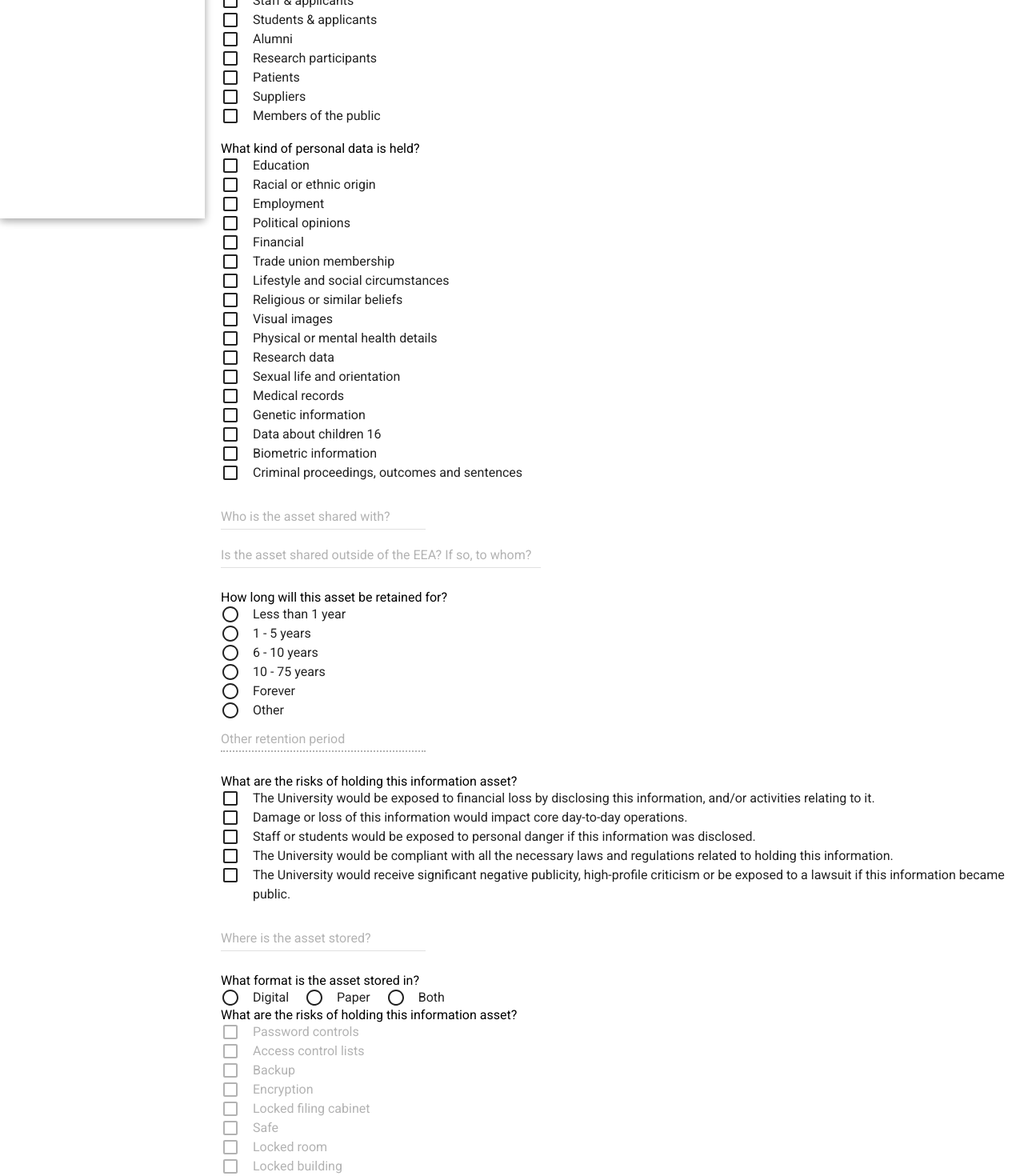
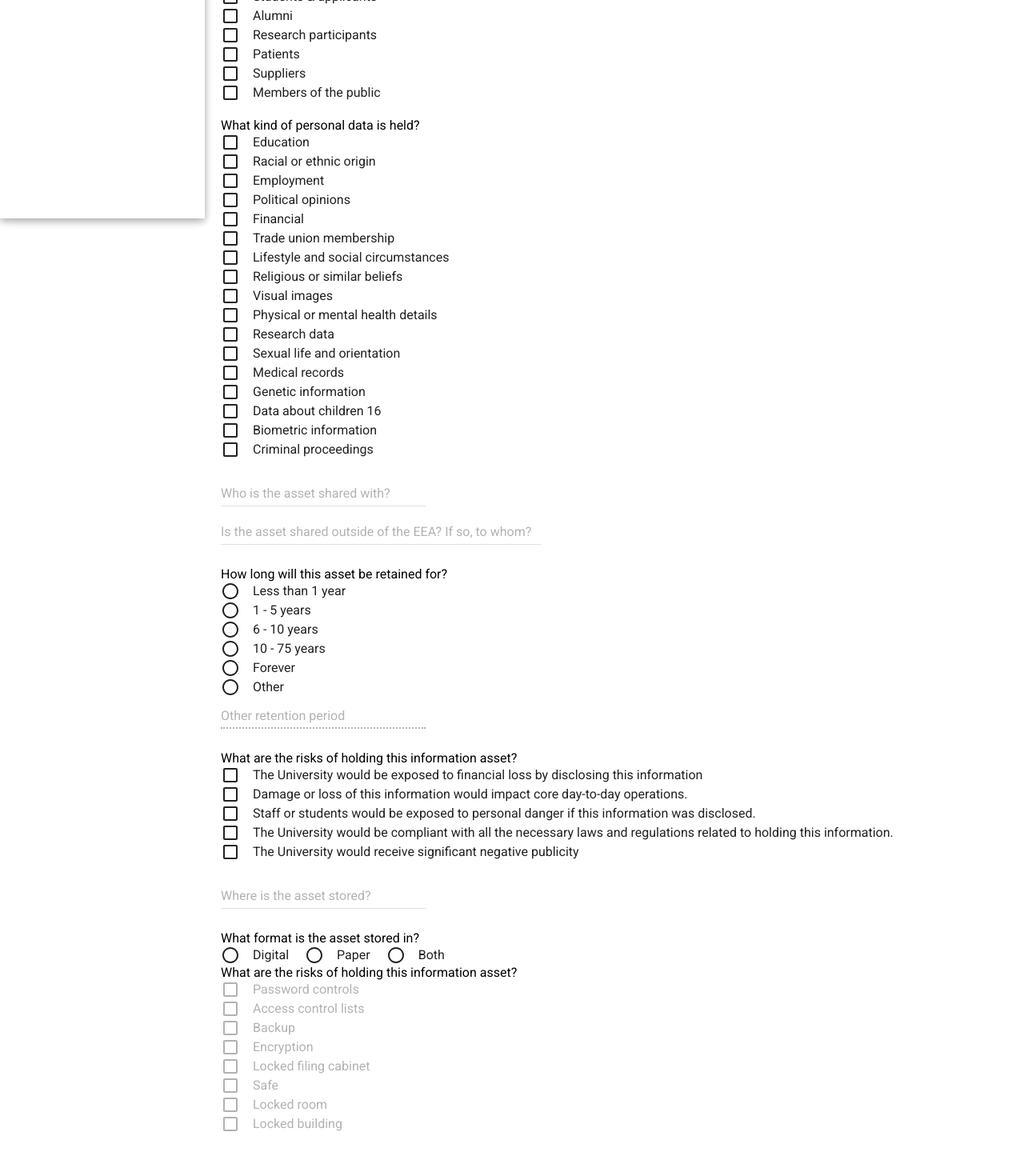
Before and after one commit to uisautomation/iar-frontend, a React (Create React App) app: page /asset/113e7968-c239-4efb-82cd-c7276e425e66 in a window 1280 px wide. Shown: the part 527-1997 px from the top of the page at 80% size. After the commit the page ends 1944 px from the top, so only its background shows below. Built offline with nearby package versions, Linux system fonts and the light colour scheme; no server answers.

Commit message:
grouped checkboxes within new CheckboxGroup

```diff
--- /dev/null
+++ b/src/components/CheckboxGroup.js
@@ -0,0 +1,37 @@
+import React, {Component} from 'react'
+import { Checkbox } from 'material-ui';
+
+/*
+  FIXME
+  */
+class CheckboxGroup extends Component {
+
+  constructor() {
+    super();
+  }
+
+  updateCheck(value) {
+    let index = this.props.values.indexOf(value);
+    if (index === -1) {
+      this.props.values.push(value);
+    } else {
+      this.props.values.splice(index, 1);
+    }
+    this.props.onChange(this.props.values);
+  }
+
+  render() {
+    var checkboxes = this.props.labels.map((item) => {
+      return <Checkbox
+        label={item.label}
+        disabled={this.props.disabled}
+        checked={this.props.values.indexOf(item.value) !== -1}
+        onCheck={() => this.updateCheck(item.value)}
+        key={item.value}
+      />
+    })
+    return <div>{checkboxes}</div>
+  };
+};
+
+export default CheckboxGroup
--- a/src/components/index.js
+++ b/src/components/index.js
@@ -1,5 +1,6 @@
 import AssetFormHeader from './AssetFormHeader';
 import AssetListHeader from './AssetListHeader';
+import CheckboxGroup from './CheckboxGroup';
 import Sidebar from './Sidebar';
 
-export { AssetFormHeader, AssetListHeader, Sidebar }
+export { AssetFormHeader, AssetListHeader, CheckboxGroup, Sidebar }
--- a/src/containers/AssetForm.js
+++ b/src/containers/AssetForm.js
@@ -1,5 +1,5 @@
 import React, { Component } from 'react'
-import { AssetFormHeader } from '../components'
+import { AssetFormHeader, CheckboxGroup } from '../components'
 import { AutoComplete, Checkbox, RadioButton, RadioButtonGroup, TextField } from 'material-ui';
 import _ from 'underscore'
 
@@ -10,6 +10,58 @@ const ENDPOINT_SEARCH = 'http://localhost:8080/search';
 const ENDPOINT_PEOPLE = 'http://localhost:8080/people/crsid/';
 
 const ACCESS_TOKEN = '5d4hVDHqpfddZSdmLK5qmk111rWqEJ_jZZyTslqROEI.vKZ5iO5_5_yz7dwdHTZH4riBfXbJWEfa8bWmUqxZ8tE';
+
+const DATA_SUBJECT_LABELS = [
+  {value: "staff", label: "Staff & applicants"},
+  {value: "students", label: "Students & applicants"},
+  {value: "alumni", label: "Alumni"},
+  {value: "research", label: "Research participants"},
+  {value: "patients", label: "Patients"},
+  {value: "supplier", label: "Suppliers"},
+  {value: "public", label: "Members of the public"},
+];
+
+const DATA_CATEGORY_LABELS = [
+  {value: 'education', label: "Education"},
+  {value: 'racial', label: "Racial or ethnic origin"},
+  {value: 'employment', label: "Employment"},
+  {value: 'political', label: "Political opinions"},
+  {value: 'financial', label: "Financial"},
+  {value: 'unions', label: "Trade union membership"},
+  {value: 'social', label: "Lifestyle and social circumstances"},
+  {value: 'religious', label: "Religious or similar beliefs"},
+  {value: 'visual', label: "Visual images"},
+  {value: 'health', label: "Physical or mental health details"},
+  {value: 'research', label: "Research data"},
+  {value: 'sexual', label: "Sexual life and orientation"},
+  {value: 'medical', label: "Medical records"},
+  {value: 'genetic', label: "Genetic information"},
+  {value: 'children', label: "Data about children 16"},
+  {value: 'biometric', label: "Biometric information"},
+  {value: 'criminal', label: "Criminal proceedings"},
+];
+
+const RISK_TYPE_LABELS = [
+  {value: 'financial', label: "The University would be exposed to financial loss by disclosing this information"},
+  {value: 'operational', label: "Damage or loss of this information would impact core day-to-day operations."},
+  {value: 'safety', label: "Staff or students would be exposed to personal danger if this information was disclosed."},
+  {value: 'compliance', label: "The University would be compliant with all the necessary laws and regulations related to holding this information."},
+  {value: 'reputational', label: "The University would receive significant negative publicity"},
+];
+
+const DIGITAL_STORAGE_SECURITY_LABELS = [
+  {value: 'pwd_controls', label: "Password controls"},
+  {value: 'acl', label: "Access control lists"},
+  {value: 'backup', label: "Backup"},
+  {value: 'encryption', label: "Encryption"},
+];
+
+const PAPER_STORAGE_SECURITY_LABELS = [
+  {value: 'locked_cabinet', label: "Locked filing cabinet"},
+  {value: 'safe', label: "Safe"},
+  {value: 'locked_room', label: "Locked room"},
+  {value: 'locked_building', label: "Locked building"},
+];
 
 /*
   Renders the form for the creation/editing of an Asset.
@@ -40,7 +92,7 @@ class AssetForm extends Component {
       storage_format: [""],
       paper_storage_security: [],
       digital_storage_security: [],
-
+      // non-asset state
       lookup_results: [],
       owner_name: ""
     }
@@ -185,6 +237,7 @@ class AssetForm extends Component {
             <RadioButton value={true} label="yes" style={{ paddingRight: "20px", width: 'auto' }} />
             <RadioButton value={false} label="no" style={{ width: 'auto' }} />
           </RadioButtonGroup>
+          {/*
           <AutoComplete
             disabled={!this.state.research}
             hintText="Principle Investigator"
@@ -194,7 +247,7 @@ class AssetForm extends Component {
             dataSourceConfig={{text: 'visibleName', value: 'identifier.value'}}
             onUpdateInput={(searchText) => this.handleUpdateInput(searchText)}
             onNewRequest={(chosenRequest, index) => this.setState({owner: chosenRequest.identifier.value})}
-          />
+          />*/}
 
           <br/><br/>
 
@@ -225,129 +278,19 @@ class AssetForm extends Component {
           <br/>
 
           <span>Who does this Personal Data belong to?</span>
-          <Checkbox
-            label="Staff & applicants"
-            checked={this.state.data_subject.indexOf('staff') !== -1}
-            onCheck={() => this.updateCheck('data_subject', 'staff')}
-          />
-          <Checkbox
-            label="Students & applicants"
-            checked={this.state.data_subject.indexOf('students') !== -1}
-            onCheck={() => this.updateCheck('data_subject', 'students')}
-          />
-          <Checkbox
-            label="Alumni"
-            checked={this.state.data_subject.indexOf('alumni') !== -1}
-            onCheck={() => this.updateCheck('data_subject', 'alumni')}
-          />
-          <Checkbox
-            label="Research participants"
-            checked={this.state.data_subject.indexOf('research') !== -1}
-            onCheck={() => this.updateCheck('data_subject', 'research')}
-          />
-          <Checkbox
-            label="Patients"
-            checked={this.state.data_subject.indexOf('patients') !== -1}
-            onCheck={() => this.updateCheck('data_subject', 'patients')}
-          />
-          <Checkbox
-            label="Suppliers"
-            checked={this.state.data_subject.indexOf('supplier') !== -1}
-            onCheck={() => this.updateCheck('data_subject', 'supplier')}
-          />
-          <Checkbox
-            label="Members of the public"
-            checked={this.state.data_subject.indexOf('public') !== -1}
-            onCheck={() => this.updateCheck('data_subject', 'public')}
+          <CheckboxGroup
+            labels={DATA_SUBJECT_LABELS}
+            values={this.state.data_subject}
+            onChange={(value) => this.handleChange('data_subject', value)}
           />
 
           <br/>
 
           <span>What kind of personal data is held?</span>
-          <Checkbox
-            label="Education"
-            checked={this.state.data_category.indexOf('education') !== -1}
-            onCheck={() => this.updateCheck('data_category', 'education')}
-          />
-          <Checkbox
-            label="Racial or ethnic origin"
-            checked={this.state.data_category.indexOf('racial') !== -1}
-            onCheck={() => this.updateCheck('data_category', 'racial')}
-          />
-          <Checkbox
-            label="Employment"
-            checked={this.state.data_category.indexOf('employment') !== -1}
-            onCheck={() => this.updateCheck('data_category', 'employment')}
-          />
-          <Checkbox
-            label="Political opinions"
-            checked={this.state.data_category.indexOf('political') !== -1}
-            onCheck={() => this.updateCheck('data_category', 'political')}
-          />
-          <Checkbox
-            label="Financial"
-            checked={this.state.data_category.indexOf('financial') !== -1}
-            onCheck={() => this.updateCheck('data_category', 'financial')}
-          />
-          <Checkbox
-            label="Trade union membership"
-            checked={this.state.data_category.indexOf('unions') !== -1}
-            onCheck={() => this.updateCheck('data_category', 'unions')}
-          />
-          <Checkbox
-            label="Lifestyle and social circumstances"
-            checked={this.state.data_category.indexOf('social') !== -1}
-            onCheck={() => this.updateCheck('data_category', 'social')}
-          />
-          <Checkbox
-            label="Religious or similar beliefs"
-            checked={this.state.data_category.indexOf('religious') !== -1}
-            onCheck={() => this.updateCheck('data_category', 'religious')}
-          />
-          <Checkbox
-            label="Visual images"
-            checked={this.state.data_category.indexOf('visual') !== -1}
-            onCheck={() => this.updateCheck('data_category', 'visual')}
-          />
-          <Checkbox
-            label="Physical or mental health details"
-            checked={this.state.data_category.indexOf('health') !== -1}
-            onCheck={() => this.updateCheck('data_category', 'health')}
-          />
-          <Checkbox
-            label="Research data"
-            checked={this.state.data_category.indexOf('research') !== -1}
-            onCheck={() => this.updateCheck('data_category', 'research')}
-          />
-          <Checkbox
-            label="Sexual life and orientation"
-            checked={this.state.data_category.indexOf('sexual') !== -1}
-            onCheck={() => this.updateCheck('data_category', 'sexual')}
-          />
-          <Checkbox
-            label="Medical records"
-            checked={this.state.data_category.indexOf('medical') !== -1}
-            onCheck={() => this.updateCheck('data_category', 'medical')}
-          />
-          <Checkbox
-            label="Genetic information"
-            checked={this.state.data_category.indexOf('genetic') !== -1}
-            onCheck={() => this.updateCheck('data_category', 'genetic')}
-          />
-          <Checkbox
-            label="Data about children 16"
-            checked={this.state.data_category.indexOf('children') !== -1}
-            onCheck={() => this.updateCheck('data_category', 'children')}
-          />
-          <Checkbox
-            label="Biometric information"
-            checked={this.state.data_category.indexOf('biometric') !== -1}
-            onCheck={() => this.updateCheck('data_category', 'biometric')}
-          />
-          <Checkbox
-            label="Criminal proceedings, outcomes and sentences"
-            checked={this.state.data_category.indexOf('criminal') !== -1}
-            onCheck={() => this.updateCheck('data_category', 'criminal')}
+          <CheckboxGroup
+            labels={DATA_CATEGORY_LABELS}
+            values={this.state.data_category}
+            onChange={(value) => this.handleChange('data_category', value)}
           />
 
           <br/>
@@ -392,30 +335,10 @@ class AssetForm extends Component {
           <br/><br/>
 
           <span>What are the risks of holding this information asset?</span>
-          <Checkbox
-            label="The University would be exposed to financial loss by disclosing this information, and/or activities relating to it."
-            checked={this.state.risk_type.indexOf('financial') !== -1}
-            onCheck={() => this.updateCheck('risk_type', 'financial')}
-          />
-          <Checkbox
-            label="Damage or loss of this information would impact core day-to-day operations."
-            checked={this.state.risk_type.indexOf('operational') !== -1}
-            onCheck={() => this.updateCheck('risk_type', 'operational')}
-          />
-          <Checkbox
-            label="Staff or students would be exposed to personal danger if this information was disclosed."
-            checked={this.state.risk_type.indexOf('safety') !== -1}
-            onCheck={() => this.updateCheck('risk_type', 'safety')}
-          />
-          <Checkbox
-            label="The University would be compliant with all the necessary laws and regulations related to holding this information."
-            checked={this.state.risk_type.indexOf('compliance') !== -1}
-            onCheck={() => this.updateCheck('risk_type', 'compliance')}
-          />
-          <Checkbox
-            label="The University would receive significant negative publicity, high-profile criticism or be exposed to a lawsuit if this information became public."
-            checked={this.state.risk_type.indexOf('reputational') !== -1}
-            onCheck={() => this.updateCheck('risk_type', 'reputational')}
+          <CheckboxGroup
+            labels={RISK_TYPE_LABELS}
+            values={this.state.risk_type}
+            onChange={(value) => this.handleChange('risk_type', value)}
           />
 
           <br/>
@@ -441,53 +364,17 @@ class AssetForm extends Component {
           </RadioButtonGroup>
 
           <span>What are the risks of holding this information asset?</span>
-          <Checkbox
-            label="Password controls"
+          <CheckboxGroup
+            labels={DIGITAL_STORAGE_SECURITY_LABELS}
+            values={this.state.digital_storage_security}
+            onChange={(value) => this.handleChange('digital_storage_security', value)}
             disabled={this.state.storage_format.indexOf("digital") === -1}
-            checked={this.state.digital_storage_security.indexOf('pwd_controls') !== -1}
-            onCheck={() => this.updateCheck('digital_storage_security', 'pwd_controls')}
           />
-          <Checkbox
-            label="Access control lists"
-            disabled={this.state.storage_format.indexOf("digital") === -1}
-            checked={this.state.digital_storage_security.indexOf('acl') !== -1}
-            onCheck={() => this.updateCheck('digital_storage_security', 'acl')}
-          />
-          <Checkbox
-            label="Backup"
-            disabled={this.state.storage_format.indexOf("digital") === -1}
-            checked={this.state.digital_storage_security.indexOf('backup') !== -1}
-            onCheck={() => this.updateCheck('digital_storage_security', 'backup')}
-          />
-          <Checkbox
-            label="Encryption"
-            disabled={this.state.storage_format.indexOf("digital") === -1}
-            checked={this.state.digital_storage_security.indexOf('encryption') !== -1}
-            onCheck={() => this.updateCheck('digital_storage_security', 'encryption')}
-          />
-          <Checkbox
-            label="Locked filing cabinet"
+          <CheckboxGroup
+            labels={PAPER_STORAGE_SECURITY_LABELS}
+            values={this.state.paper_storage_security}
+            onChange={(value) => this.handleChange('paper_storage_security', value)}
             disabled={this.state.storage_format.indexOf("paper") === -1}
-            checked={this.state.paper_storage_security.indexOf('locked_cabinet') !== -1}
-            onCheck={() => this.updateCheck('paper_storage_security', 'locked_cabinet')}
-          />
-          <Checkbox
-            label="Safe"
-            disabled={this.state.storage_format.indexOf("paper") === -1}
-            checked={this.state.paper_storage_security.indexOf('safe') !== -1}
-            onCheck={() => this.updateCheck('paper_storage_security', 'safe')}
-          />
-          <Checkbox
-            label="Locked room"
-            disabled={this.state.storage_format.indexOf("paper") === -1}
-            checked={this.state.paper_storage_security.indexOf('locked_room') !== -1}
-            onCheck={() => this.updateCheck('paper_storage_security', 'locked_room')}
-          />
-          <Checkbox
-            label="Locked building"
-            disabled={this.state.storage_format.indexOf("paper") === -1}
-            checked={this.state.paper_storage_security.indexOf('locked_building') !== -1}
-            onCheck={() => this.updateCheck('paper_storage_security', 'locked_building')}
           />
         </div>
       </div>
```
